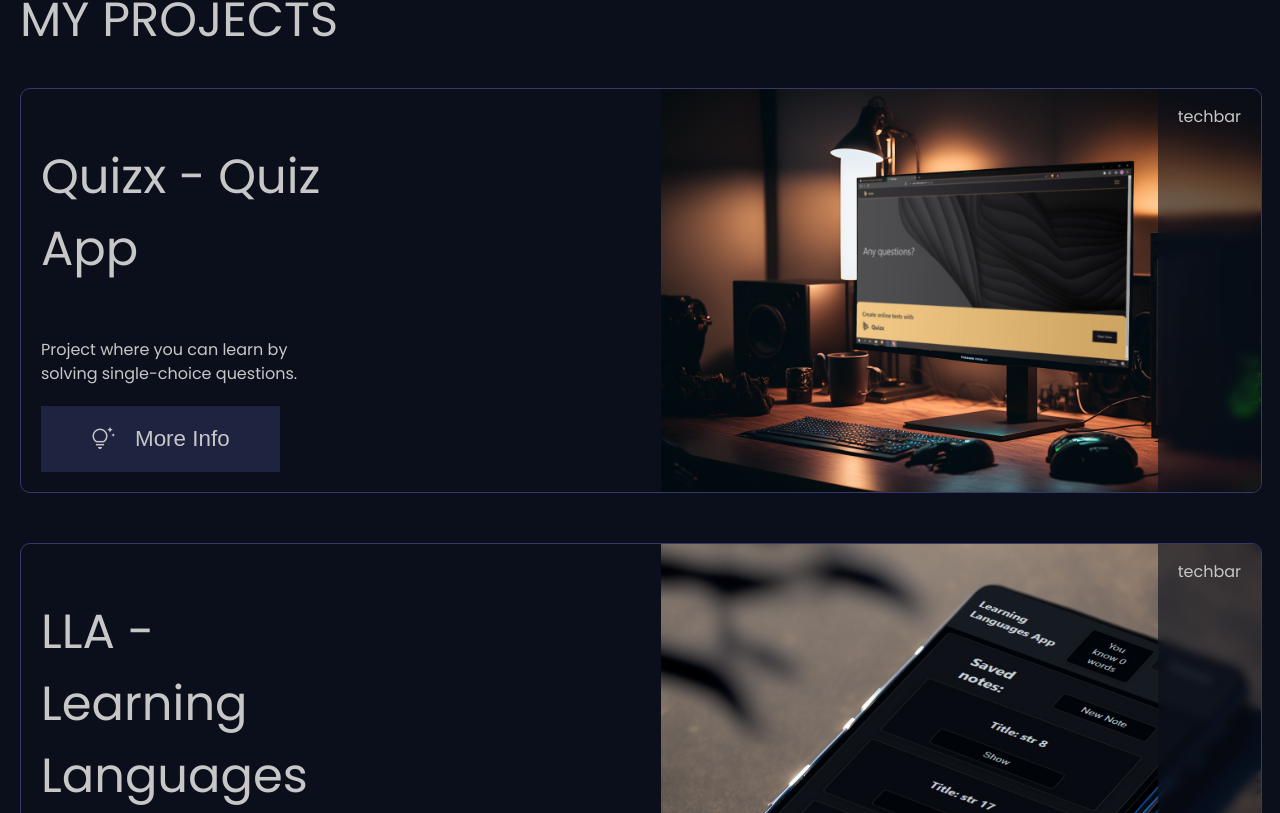
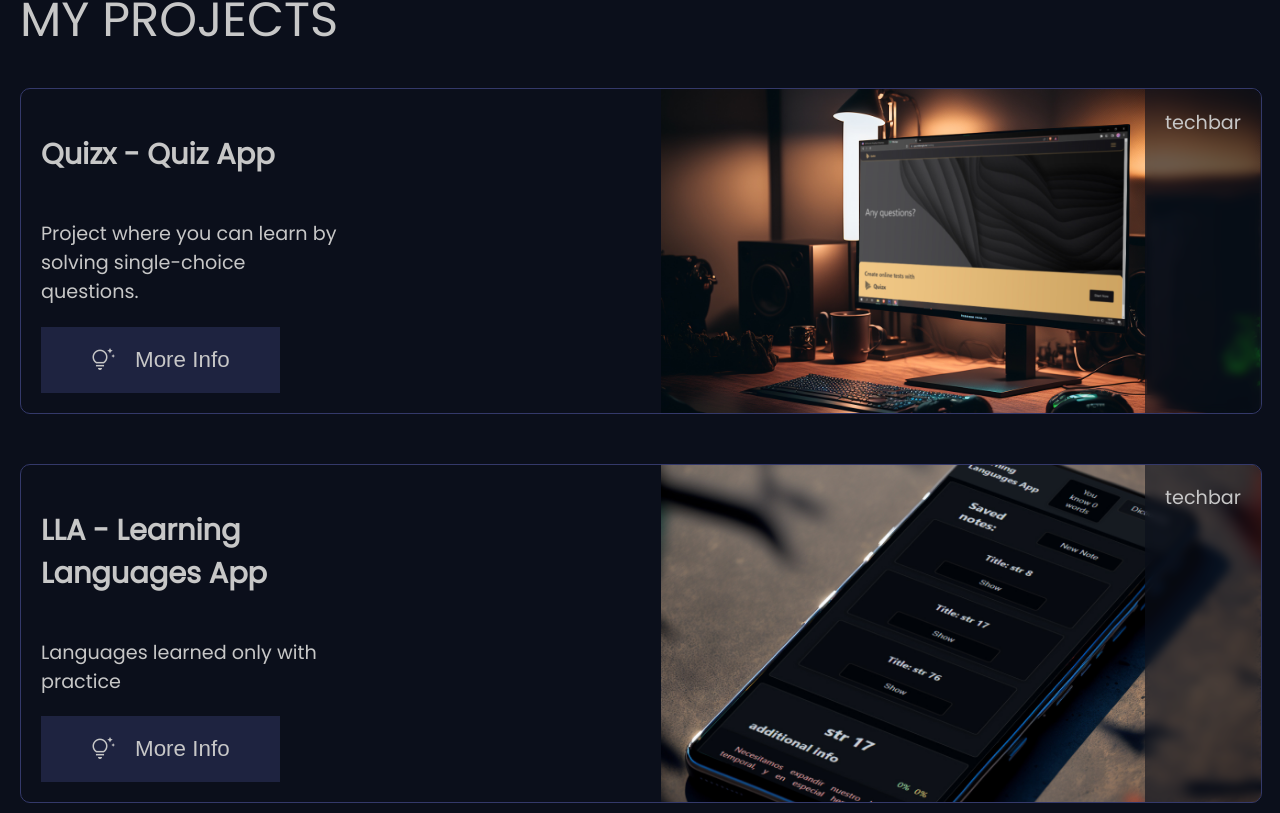
Before and after one commit to mikoogla/vue-portfolio, a Vue app: page / in a window 1280 px wide. Shown: the part 867-1680 px from the top of the page. Built offline with nearby package versions, Linux system fonts and the light colour scheme.

Commit message:
title size change

```diff
--- a/src/components/Home/ProjectItem.vue
+++ b/src/components/Home/ProjectItem.vue
@@ -8,9 +8,9 @@ import Button from "../../UI/Button.vue";
     <div class="item-container">
       <div class="left">
         <div class="title">
-          <slot name="title">
-            <h1>Quizx - Quiz App</h1>
-          </slot>
+          <h2>
+            <slot name="title"> Quizx - Quiz App </slot>
+          </h2>
         </div>
         <div class="description">
           <slot name="description">
@@ -80,7 +80,7 @@ export default {
   max-width: 50%;
 }
 .item-container {
-  font-size: var(--size-font);
+  font-size: var(--size-font-medium);
   min-height: 40vh;
   padding: 0 0 0 20px;
   display: grid;
--- a/src/components/Home/ProjectSection.vue
+++ b/src/components/Home/ProjectSection.vue
@@ -11,9 +11,7 @@ import mockup3 from "../../assets/mockup3.jpg";
     <h1>MY PROJECTS</h1>
     <div class="cards-container">
       <ProjectItem :background-url="mockup2">
-        <template #title>
-          <h1>Quizx - Quiz App</h1>
-        </template>
+        <template #title> Quizx - Quiz App </template>
         <template #description>
           Project where you can learn by solving single-choice questions.
         </template>
@@ -25,9 +23,7 @@ import mockup3 from "../../assets/mockup3.jpg";
       </ProjectItem>
 
       <ProjectItem :background-url="mockup3">
-        <template #title>
-          <h1>LLA - Learning Languages App</h1>
-        </template>
+        <template #title> LLA - Learning Languages App </template>
         <template #description> Languages learned only with practice </template>
         <template #iconName> tips_and_updates </template>
         <template #buttonText> More Info </template>
```
